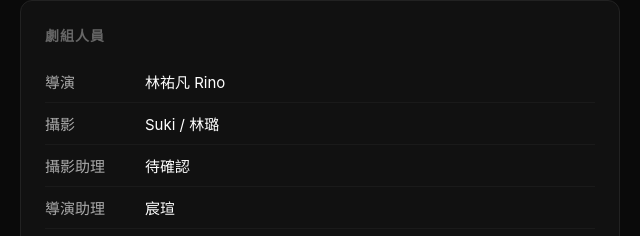
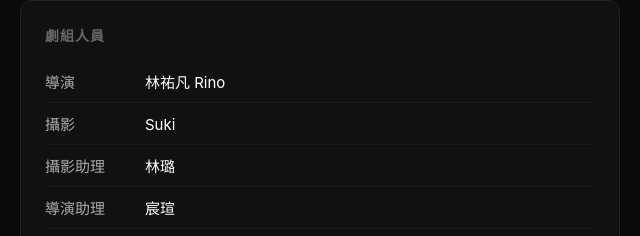
Before and after one commit to da33/lin-yu-fan, a plain HTML site: page callsheet-emba-0306.html in a window 1280 px wide. Shown: the part 366-602 px from the top of the page, 320-960 px from the left. Drawn offline with Linux system fonts and the light colour scheme.

Commit message:
Update crew: 林璐 as camera assistant

```diff
--- a/callsheet-emba-0306.html
+++ b/callsheet-emba-0306.html
@@ -136,8 +136,8 @@
             <div class="section-title">劇組人員</div>
             <ul class="crew-list">
                 <li><strong>導演</strong>林祐凡 Rino</li>
-                <li><strong>攝影</strong>Suki / 林璐</li>
-                <li><strong>攝影助理</strong>待確認</li>
+                <li><strong>攝影</strong>Suki</li>
+                <li><strong>攝影助理</strong>林璐</li>
                 <li><strong>導演助理</strong>宸瑄</li>
                 <li><strong>化妝師</strong>宸瑄</li>
                 <li><strong>髮型師</strong>林璐</li>
```
